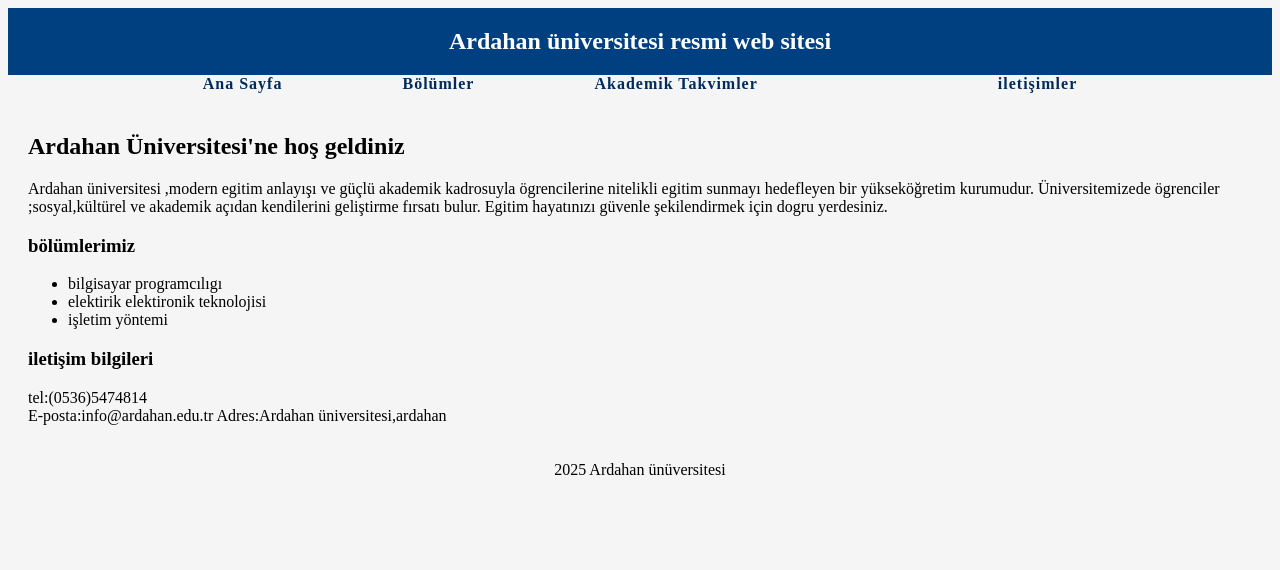
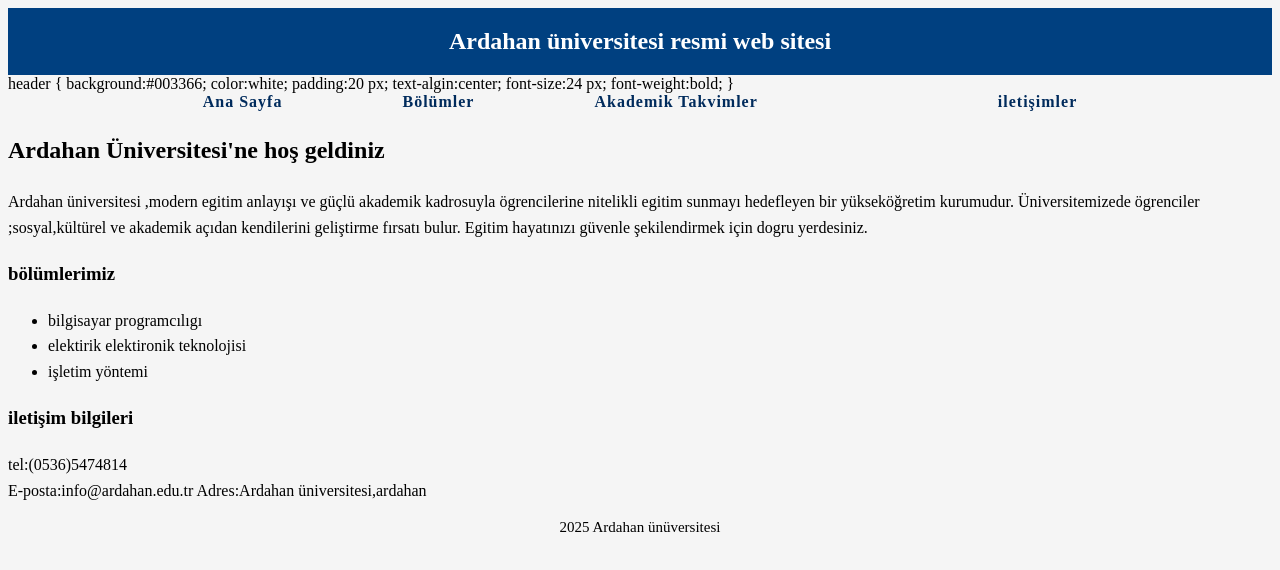
Before and after one commit to bedriyeOzdemirq/akademi-universitesi, a plain HTML site: page index.html in a window 1280 px wide. Drawn offline with Linux system fonts and the light colour scheme.

Commit message:
Update index.html
Corrected various CSS properties and fixed typos in the header and footer styles.

```diff
--- a/index.html
+++ b/index.html
@@ -36,9 +36,11 @@
     nav a:hover {
       color:#ffdd33
       text-decoration: underline;
+      font-weight: bold;
     }
     section {
-      padding:20px;
+      padding: 30px 50 px;
+      line-height:1.6;
     }
     footer {
       bacground:#003366
@@ -46,11 +48,20 @@
       text-align: center;
       padding:10px
       margin-top:20px;
+      font-size:15px;
     }
   </style>
 </head>
 <body>
 <header>Ardahan üniversitesi resmi web sitesi</header>
+  header  {
+  background:#003366;
+  color:white;
+  padding:20 px;
+  text-algin:center;
+  font-size:24 px;
+  font-weight:bold;
+  }
 
   <nav>
     <a href="#"> Ana Sayfa</a>
```
